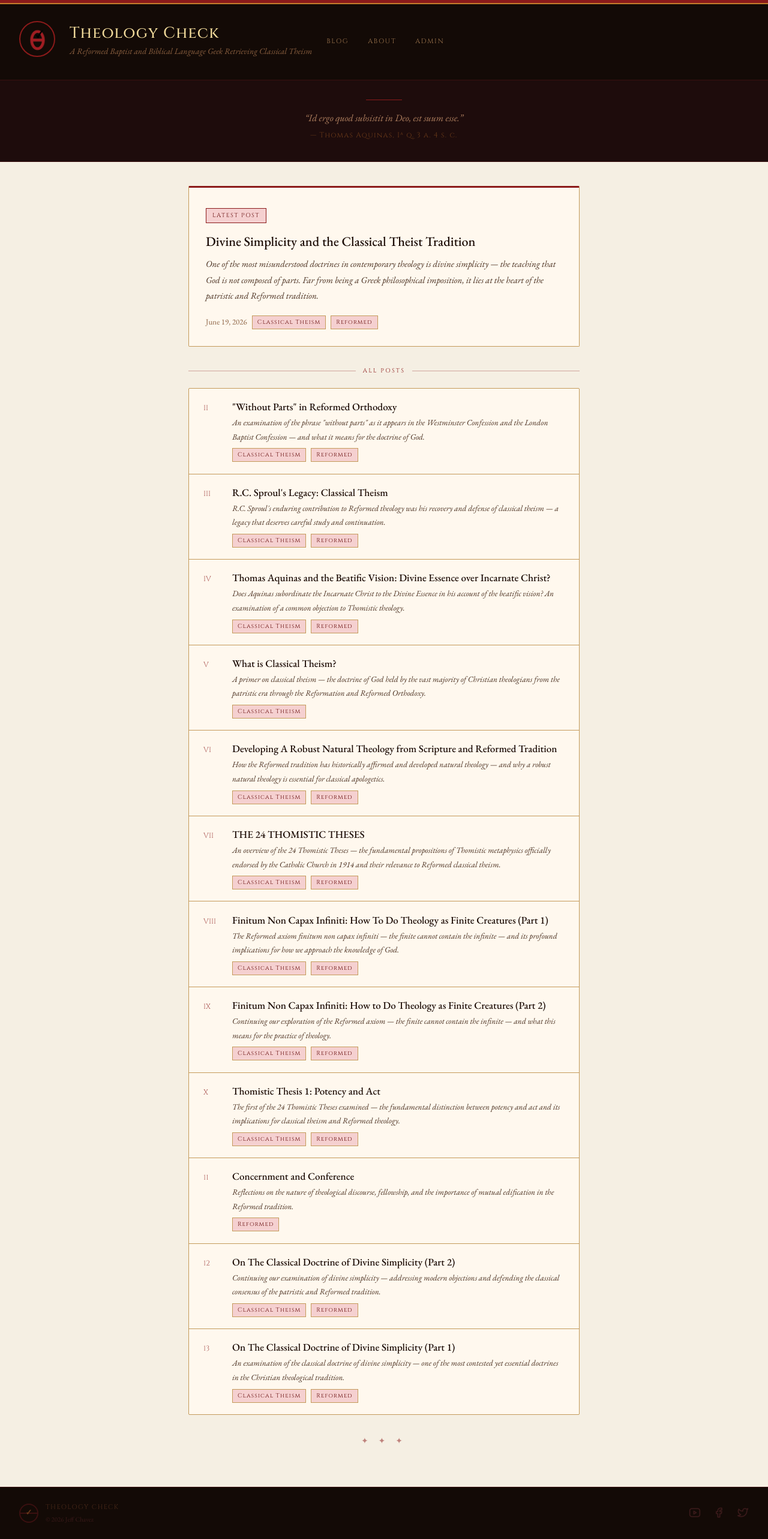
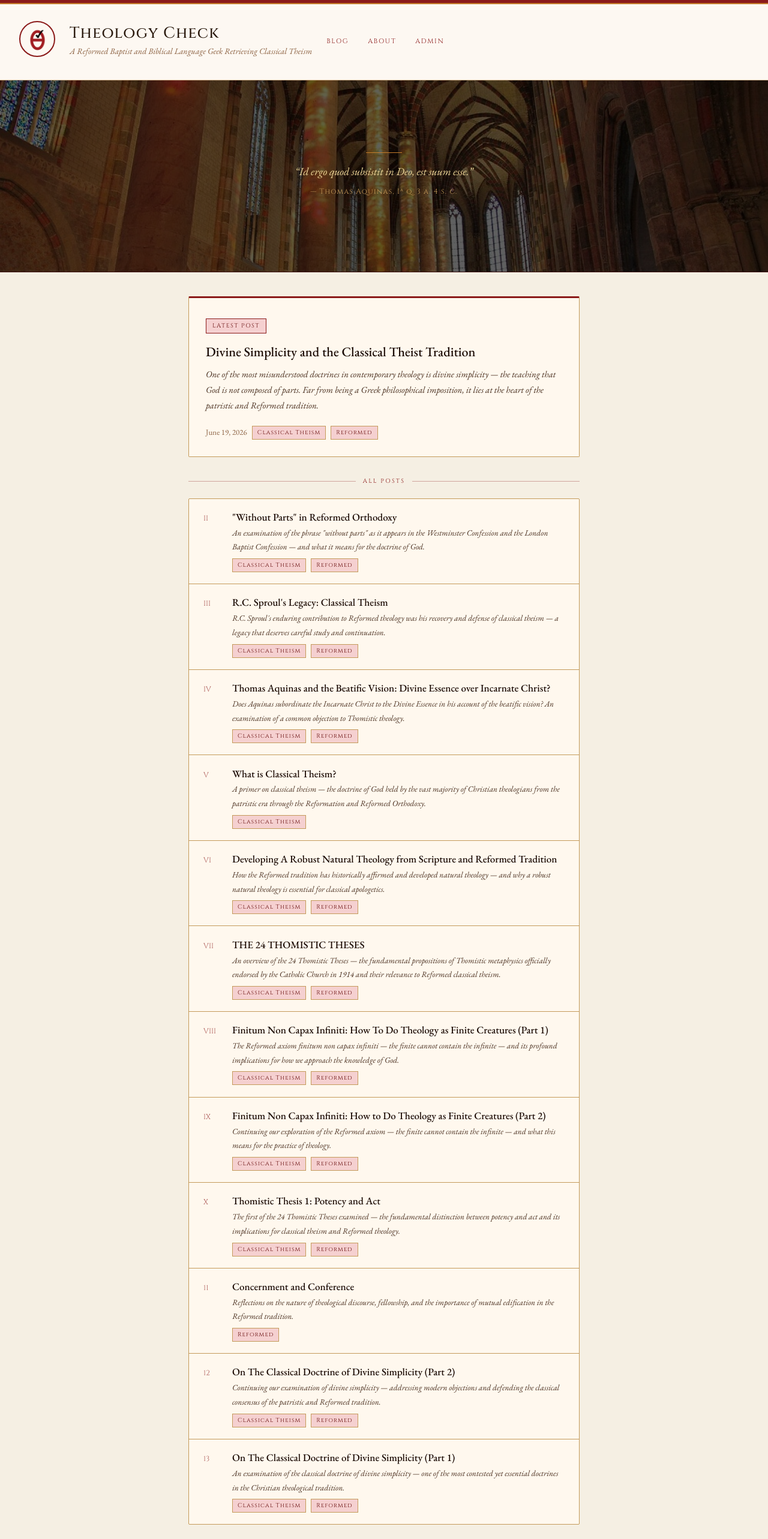
Before and after one commit to jeffchavez-dev/theologycheck, a Next.js app: page / in a window 1280 px wide. Shown: the top 2566 px of the page at 60% size. Built offline with nearby package versions, Linux system fonts and the light colour scheme.

Commit message:
Light header, cover photo hero

```diff
--- a/app/globals.css
+++ b/app/globals.css
@@ -22,12 +22,12 @@ a { color: inherit; text-decoration: none; }
 
 /* Header */
 .site-header {
-  background: #130a06;
+  background: #fdf8f2;
   padding: 1.75rem 2rem;
   display: flex;
   align-items: center;
   gap: 1.5rem;
-  border-bottom: 1px solid #3a1010;
+  border-bottom: 1px solid #d4b896;
 }
 
 .logo-theta {
@@ -57,7 +57,7 @@ a { color: inherit; text-decoration: none; }
   display: block;
   font-family: 'Cinzel', serif;
   font-size: 26px; font-weight: 500;
-  color: #f0d99a; letter-spacing: 0.04em; line-height: 1.1;
+  color: #2a1a0e; letter-spacing: 0.04em; line-height: 1.1;
 }
 
 .site-tagline {
@@ -72,18 +72,35 @@ a { color: inherit; text-decoration: none; }
 .nav { display: flex; gap: 2rem; align-items: center; }
 .nav a {
   font-family: 'Cinzel', serif; font-size: 11px;
-  color: #a07850; letter-spacing: 0.15em; text-transform: uppercase;
+  color: #8b1a1a; letter-spacing: 0.15em; text-transform: uppercase;
 }
-.nav a:hover { color: #f0d99a; }
+.nav a:hover { color: #2a1a0e; }
 
 /* Hero */
 .hero {
-  background: #1e0c0c; padding: 2rem;
-  text-align: center; border-bottom: 1px solid #3a1010;
+  position: relative;
+  padding: 5rem 2rem;
+  text-align: center;
+  border-bottom: 1px solid #3a1010;
+  overflow: hidden;
+  min-height: 320px;
+  display: flex;
+  align-items: center;
+  justify-content: center;
 }
-.hero-line { width: 60px; height: 1px; background: #8b1a1a; margin: 0 auto 1rem; }
-.hero p { font-size: 16px; color: #b08060; font-style: italic; max-width: 520px; margin: 0 auto; line-height: 1.7; }
-.hero-ref { font-family: 'Cinzel', serif; font-size: 12px; color: #6a3a1a; font-style: normal; letter-spacing: 0.1em; }
+.hero-bg {
+  position: absolute;
+  inset: 0;
+  background-image: url('/cover.jpeg');
+  background-size: cover;
+  background-position: center;
+  filter: brightness(0.38);
+  z-index: 0;
+}
+.hero-content { position: relative; z-index: 1; }
+.hero-line { width: 60px; height: 1px; background: #c47c2b; margin: 0 auto 1rem; }
+.hero p { font-size: 18px; color: #f0d99a; font-style: italic; max-width: 560px; margin: 0 auto; line-height: 1.7; }
+.hero-ref { font-family: 'Cinzel', serif; font-size: 12px; color: #c49a5a; font-style: normal; letter-spacing: 0.1em; }
 
 /* Main */
 .main { max-width: 700px; margin: 0 auto; padding: 2.5rem 1.5rem; }
@@ -158,7 +175,7 @@ a { color: inherit; text-decoration: none; }
 
 /* Footer */
 .site-footer {
-  background: #130a06; border-top: 1px solid #3a1010;
+  background: #fdf8f2; border-top: 1px solid #d4b896;
   padding: 1.5rem 2rem; display: flex;
   align-items: center; justify-content: space-between;
 }
@@ -166,10 +183,10 @@ a { color: inherit; text-decoration: none; }
 .footer-theta { width: 32px; height: 32px; border: 2px solid #3a1010; border-radius: 50%; display: flex; align-items: center; justify-content: center; position: relative; }
 .footer-theta::before { content: ''; position: absolute; width: 100%; height: 2px; background: #3a1010; top: 50%; transform: translateY(-50%); }
 .footer-theta span { font-size: 13px; color: #6a3a1a; z-index: 1; font-weight: 900; font-family: sans-serif; margin-top: -3px; }
-.footer-name { font-family: 'Cinzel', serif; font-size: 11px; color: #4a2a1a; letter-spacing: 0.12em; text-transform: uppercase; }
-.footer-copy { font-size: 11px; color: #3a1a1a; margin-top: 2px; }
+.footer-name { font-family: 'Cinzel', serif; font-size: 11px; color: #2a1a0e; letter-spacing: 0.12em; text-transform: uppercase; }
+.footer-copy { font-size: 11px; color: #8a6040; margin-top: 2px; }
 .footer-links { display: flex; gap: 1.25rem; }
-.footer-links a { font-size: 20px; color: #3a1a1a; }
+.footer-links a { font-size: 20px; color: #8a6040; }
 .footer-links a:hover { color: #8b1a1a; }
 
 /* Admin */
--- a/app/page.tsx
+++ b/app/page.tsx
@@ -10,11 +10,14 @@ export default function Home() {
   return (
     <>
       <div className="hero">
-        <div className="hero-line" />
-        <p>
-          &ldquo;Id ergo quod subsistit in Deo, est suum esse.&rdquo;<br />
-          <span className="hero-ref">— Thomas Aquinas, Iª q. 3 a. 4 s. c.</span>
-        </p>
+        <div className="hero-bg" />
+        <div className="hero-content">
+          <div className="hero-line" />
+          <p>
+            &ldquo;Id ergo quod subsistit in Deo, est suum esse.&rdquo;<br />
+            <span className="hero-ref">— Thomas Aquinas, Iª q. 3 a. 4 s. c.</span>
+          </p>
+        </div>
       </div>
 
       <div className="main">
--- a/components/Header.tsx
+++ b/components/Header.tsx
@@ -8,7 +8,7 @@ export default function Header() {
       <div className="arch-bar-inner" />
       <header className="site-header">
         <Link href="/" aria-label="Theology Check home">
-          <Image src="/logo.png" alt="Theology Check logo" width={60} height={60} priority style={{ borderRadius: '50%', border: '2px solid #8b1a1a' }} />
+          <Image src="/logo.png" alt="Theology Check logo" width={60} height={60} priority unoptimized style={{ borderRadius: '50%', border: '2px solid #8b1a1a' }} />
         </Link>
         <div className="header-text">
           <Link href="/" className="site-title">Theology Check</Link>
```
Also changed, not shown: public/cover.jpeg (added).
